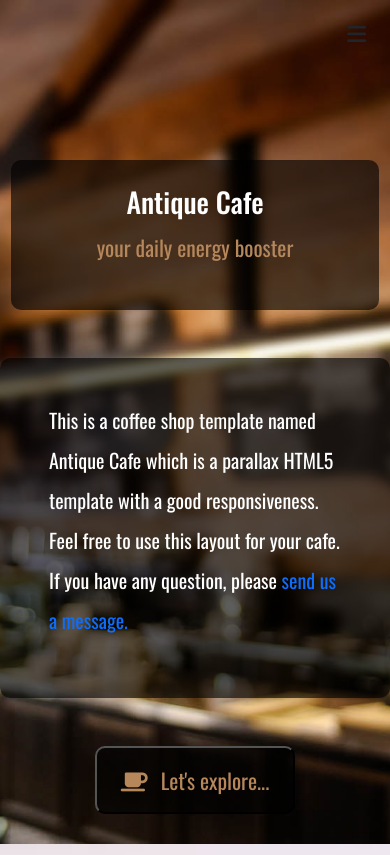
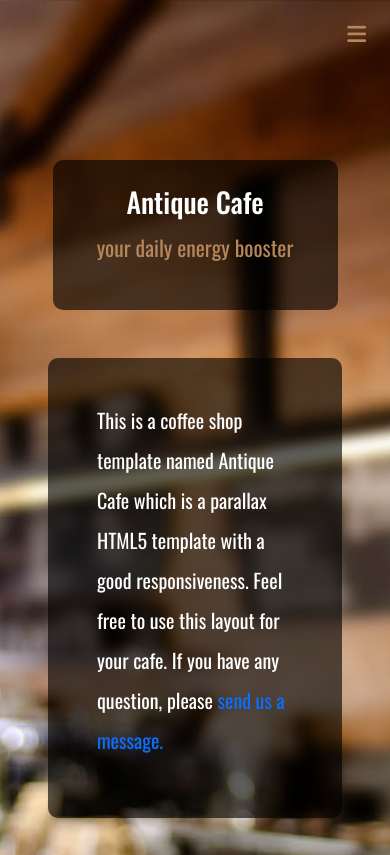
Before and after one commit to NanMo57/Antique_Cafe_Website, a website: page index.html in a window 390 px wide. Shown: the top 855 px of the page. Drawn offline with nearby package versions, Linux system fonts and the light colour scheme.

Commit message:
Upload Editing Responsive Style

```diff
--- a/index.html
+++ b/index.html
@@ -26,10 +26,10 @@
                         <a href='#contact' class="BrownColor">Contact</a>
                     </li>
                 </ul>
-                <i class="fa-solid fa-bars d-md-none d-block"></i>
+                <i class="BrownColor fa-solid fa-bars d-md-none d-block"></i>
             </nav>
         </header>
-        <div class="CenterDiv d-flex flex-column justify-content-center align-items-center gap-5">
+        <div class="CenterDiv d-flex flex-column justify-content-center align-items-center gap-5 ps-5 pe-5 ">
             <div class="ContentHome  black d-flex flex-column justify-content-center lh-lg text-center" style="--w:430px; --h:150px">
                 <h1>Antique Cafe</h1>
                 <p class="BrownColor fs-4">your daily energy booster</p>
@@ -204,7 +204,7 @@
                 </form>
             </div>
         </div>
-        <footer class="ps-5"><p class="ms-5 text-light">Copyright 2022 Antique Cafe. All rights reserved.</p></footer>
+        <footer class="ps-sm-5 ps-3"><p class="ms-sm-5 text-light mt-5">Copyright 2022 Antique Cafe. All rights reserved.</p></footer>
     </section>
 
     <script src="https://cdn.jsdelivr.net/npm/bootstrap@5.3.3/dist/js/bootstrap.bundle.min.js"></script>
--- a/style.css
+++ b/style.css
@@ -45,14 +45,14 @@ section{
     padding: 18px 25px;
     max-width:var(--w);
     height:var(--h);
-    min-width:368px;
+    min-width:285px;
 }
 .BrownColor{
     color: #b5875b;
 }
 .CenterDiv{
    padding-top: 160px;
-   padding-bottom: 5%;
+   padding-bottom: 160px;
 }
 li a:hover,.active{
     border-bottom: 3px solid #ecbe93;
```
